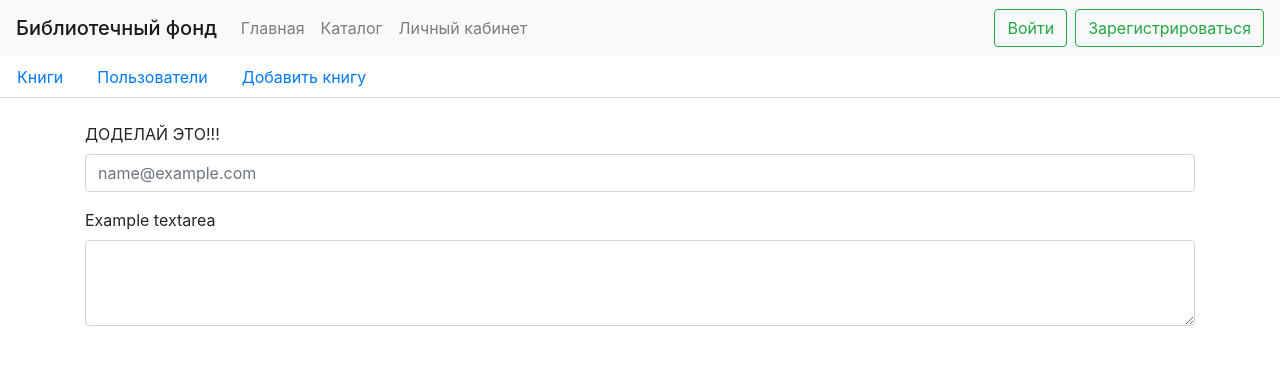
After one commit to volkovMikhail/libraryApp, a Node server app: template views/adminAddBook.ejs in a window 1280 px wide. The commit adds this page. Shown: the top 365 px of the page. Run offline with Node 20, Linux system fonts and the light colour scheme; the template is opened without the code that fills it, so the values that code supplies are empty; some libraries are stand-ins or nearby versions.

Commit message:
add tabpages admin profile

```diff
--- a/controllers/userController.js
+++ b/controllers/userController.js
@@ -6,7 +6,7 @@ module.exports = async (req, res) => {
     const Users = mongo.db("library").collection("Users");
     const Books = mongo.db("library").collection("Books");
     if (admin.email === req.session.email) {
-        res.redirect('/admin');
+        res.redirect('/admin/books');
     } else {
         if (req.session.email == undefined) {
             res.redirect("/login");
--- a/models/db.js
+++ b/models/db.js
@@ -6,6 +6,7 @@ const client = new MongoClient(
         useUnifiedTopology: true,
     }
 );
+
 client.connect();
 
 module.exports = client;
--- /dev/null
+++ b/views/adminAddBook.ejs
@@ -0,0 +1,32 @@
+<!DOCTYPE html>
+<html lang="en">
+    <head>
+        <%- include('./partials/head') %>
+        <title>Меню администратора</title>
+    </head>
+    <body>
+        <%- include('./partials/navbar') %> <%-
+        include('./partials/adminHeader') %>
+        <form action="/addbook" method="post" class="container mt-4">
+            <div class="form-group">
+                <label for="exampleFormControlInput1">ДОДЕЛАЙ ЭТО!!!</label>
+                <input
+                    type="email"
+                    class="form-control"
+                    id="exampleFormControlInput1"
+                    placeholder="name@example.com"
+                />
+            </div>
+            <div class="form-group">
+                <label for="exampleFormControlTextarea1"
+                    >Example textarea</label
+                >
+                <textarea
+                    class="form-control"
+                    id="exampleFormControlTextarea1"
+                    rows="3"
+                ></textarea>
+            </div>
+        </form>
+    </body>
+</html>
--- a/views/partials/adminHeader.ejs
+++ b/views/partials/adminHeader.ejs
@@ -1,11 +1,23 @@
 <ul class="nav nav-tabs">
     <li class="nav-item">
-        <a class="nav-link active" href="#">Книги</a>
+        <a
+            class="nav-link <% if(tabpage === 'books') { %>active<% } %>"
+            href="/admin/books"
+            >Книги</a
+        >
     </li>
     <li class="nav-item">
-        <a class="nav-link" href="#">Пользователи</a>
+        <a
+            class="nav-link <% if(tabpage === 'users') { %>active<% } %>"
+            href="/admin/users"
+            >Пользователи</a
+        >
     </li>
     <li class="nav-item">
-        <a class="nav-link" href="#">Добавить книгу</a>
+        <a
+            class="nav-link <% if(tabpage === 'addbook') { %>active<% } %>"
+            href="/admin/addbook"
+            >Добавить книгу</a
+        >
     </li>
 </ul>
```
Also changed, not shown: controllers/adminAddBooksController.js (added, +15 -0 lines), controllers/adminBooksController.js (added, +15 -0 lines), controllers/adminUsersController.js (renamed from controllers/adminController.js, +7 -4 lines), routes/router.js (+8 -2 lines), views/adminUsers.ejs (added, +11 -0 lines), views/adminBooks.ejs (renamed from views/admin.ejs).
